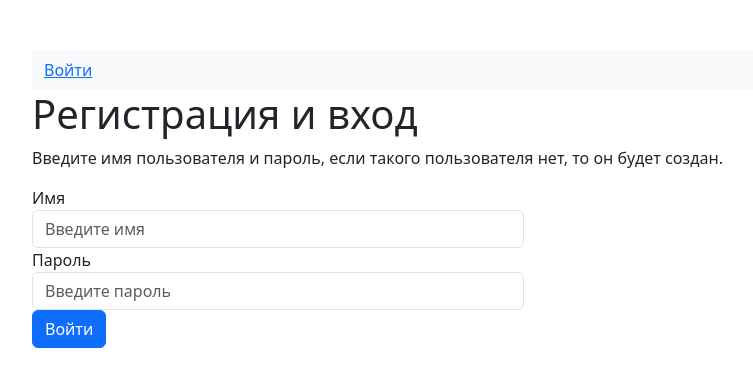
After one commit to SpartQS/BoberProject, a Node server app: page /logreg in a window 1280 px wide. The commit adds this page. Shown: the top 387 px of the page, without its empty margins (18-771 px from the left). Run offline with Node 20, Linux system fonts and the light colour scheme; data that the repository does not hold is empty; some libraries are stand-ins or nearby versions.

Commit message:
bober_10_1

```diff
--- a/routes/index.js
+++ b/routes/index.js
@@ -14,4 +14,8 @@ router.get('/', async (req, res, next) => {
   }
 });
 
+router.get('/logreg', function(req, res, next) {
+  res.render('logreg',{title: 'Вход'});
+});
+
 module.exports = router;
--- a/views/layout/page.ejs
+++ b/views/layout/page.ejs
@@ -12,7 +12,10 @@
 <body>
     <nav class="navbar navbar-expand-sm bg-light navbar-light">
         <div class="container-fluid">
-        <ul class="navbar-nav">
+            <ul class="nav navbar-nav navbar-right">
+                <li><a href="/logreg">Войти</a></li>
+                </ul>
+            <ul class="navbar-nav">
             <% if(typeof nav == 'object' && nav){ nav.forEach(function(bober){
                 %>
                 <li class="nav-item">
--- /dev/null
+++ b/views/logreg.ejs
@@ -0,0 +1,26 @@
+<% layout('./layout/page.ejs') %>
+
+<div class="conteiner">
+    <h1>Регистрация и вход</h1>
+        <p>Введите имя пользователя и пароль, если такого пользователя нет, то он будет создан.</p>
+    <form class="form-horizontal">
+        <div class="form-group">
+            <label class="control-label col-sm-1">Имя</label>
+                <div class="col-sm-5">
+                    <input class="form-control" type="text" placeholder="Введите имя"/>
+                </div>
+        </div>
+        <div class="form-group">
+            <label class="control-label col-sm-1">Пароль</label>
+                <div class="col-sm-5">
+                    <input class="form-control" type="password" placeholder="Введите пароль"/>
+                </div>
+        </div>
+
+        <div class="form-group">
+            <div class="col-sm-offset-1 col-sm-5">
+                <input class="btn btn-primary" type="submit" value="Войти"/>
+            </div>
+        </div>
+    </form>
+</div>
```
